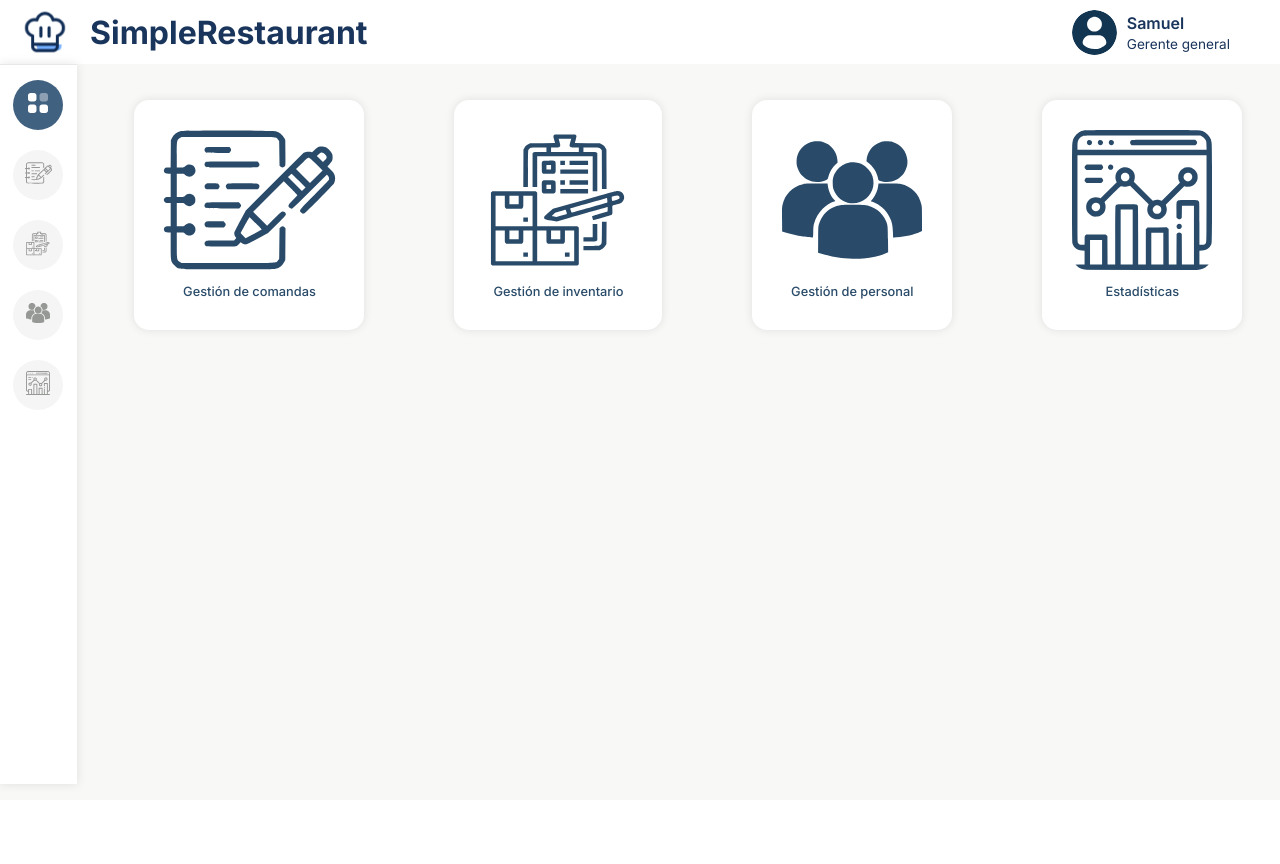
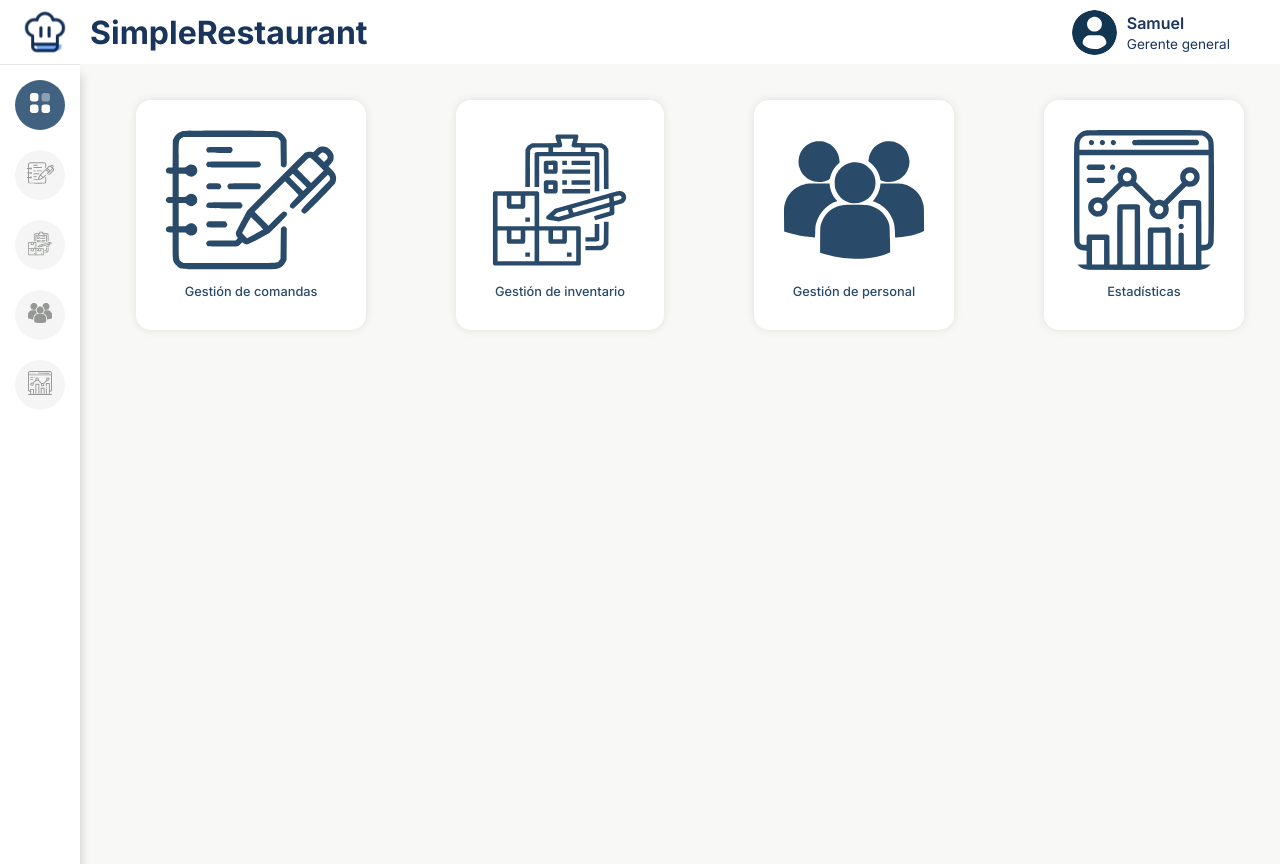
Before and after one commit to LNorza/Simple-Restaurant, a React (Vite) app in the folder web/: page /home in a window 1280 px wide. Before the commit the page ends 810 px from the top, so only its background shows below. Built offline with nearby package versions, Linux system fonts and the light colour scheme.

Commit message:
Added table to analitycs page

```diff
--- a/web/src/components/card/card.css
+++ b/web/src/components/card/card.css
@@ -4,7 +4,7 @@
 	border-radius: 15px;
 	padding: 20px 30px;
 	background-color: var(--white);
-    box-shadow: 0px 0px 10px 0px rgba(0, 0, 0, 0.1);
+	box-shadow: 0px 0px 10px 0px rgba(0, 0, 0, 0.2);
 }
 
 .card-title {
--- a/web/src/components/charts/PieChart.jsx
+++ b/web/src/components/charts/PieChart.jsx
@@ -22,7 +22,7 @@ export const PieChart = () => {
 				},
 			},
 		],
-        colors: ["#1B7FE9", "#E9951B", "#76E91B", "#E91BE6", "#E9371B"], // Puedes agregar más colores según sea necesario
+		colors: ["#6f8cae", "#416180", "#294b69", "#123552", "#0a1e2f"],
 		plotOptions: {
 			pie: {
 				dataLabels: {
--- a/web/src/components/navbar/navbar.css
+++ b/web/src/components/navbar/navbar.css
@@ -1,10 +1,11 @@
 .navbar {
 	background-color: var(--white);
-    width: 6%;
-    height: 90vh;
+	width: 80px;
+	height: auto;
 	padding: 15px;
 	border-top: 1px solid #e9e7e7;
-    box-shadow: 0px 0px 10px 0px rgba(0, 0, 0, 0.1);
+	box-shadow: 0px 10px 10px 0px rgba(0, 0, 0, 0.2);
+	min-height: 100vh;
 }
 
 .navbar ul {
@@ -47,30 +48,6 @@
 	background-color: var(--DarkSlateBlue);
 }
 
-/* .router-link-exact-active,
-nav a.router-link-exact-active:hover {
-	color: var(--white);
-	background-color: var(--white);
-	box-shadow: 2px 2px 2px 1px rgba(0, 0, 0, 0.2);
-}
-
-.router-link-exact-active img,
-nav a.router-link-exact-active:hover img {
-	filter: none;
-}
-
-nav a:not(.router-link-exact-active):hover {
-	transition: all 0.5s ease-in-out;
-	color: var(--white);
-	background-color: var(--white);
-	filter: brightness(85%);
-	box-shadow: 2px 2px 2px 1px rgba(0, 0, 0, 0.2);
-}
-
-nav a:not(.router-link-exact-active):hover img {
-	filter: none;
-} */
-
 @media (min-width: 427px) and (max-width: 769px) {
 	.navbar {
 		width: 10%;
--- a/web/src/pages/admin-page/admin-page.css
+++ b/web/src/pages/admin-page/admin-page.css
@@ -1,12 +1,12 @@
 .admin-page {
-	background-color: #f8f8f7;
 	height: 100vh;
+	min-height: 100vh;
 }
 
 .menu-container {
 	display: flex;
 	gap: 20px;
-	height: 90vh;
+	background-color: #f8f8f7;
 }
 
 .principal-container {
--- a/web/src/pages/analitycs/analitycs.css
+++ b/web/src/pages/analitycs/analitycs.css
@@ -16,3 +16,23 @@
 	grid-template-columns: repeat(2, 1fr);
 	gap: 10px;
 }
+
+.date-picker {
+	margin-right: 7px;
+	box-shadow: 0px 0px 10px 0px rgba(0, 0, 0, 0.2);
+}
+
+.analitycs-table-text {
+	margin: 0px 0px 0px 25px;
+}
+
+.analitycs-table-container {
+	background-color: var(--white);
+	height: 70%;
+	width: 98.2%;
+	margin: 0px 0px 35px;
+	padding: 0px 0px 35px;
+	border-radius: 12px;
+	border: 1px solid rgba(0, 0, 0, 0.091);
+	box-shadow: 0px 0px 10px 0px rgba(0, 0, 0, 0.1);
+}
--- a/web/src/pages/analitycs/analitycs.jsx
+++ b/web/src/pages/analitycs/analitycs.jsx
@@ -1,6 +1,7 @@
 import React from "react";
 import Header from "../../components/header/header.jsx";
 import Navbar from "../../components/navbar/navbar.jsx";
+import {useEffect, useState} from "react";
 import {DatePicker} from "antd";
 import {arrayAnalitycs} from "../../utilities/arrayCardsAnalitycs.js";
 import {DefaultCard} from "../../components/card/card.jsx";
@@ -24,8 +25,9 @@ export function AnalitycsPage() {
 						<div>
 							<h2>Estadísticas</h2>
 						</div>
-                        <div className="input-container">
+						<div>
 							<DatePicker.RangePicker
+								className="date-picker"
 								onChange={handleDateRangeChange}
 							/>
 						</div>
@@ -49,7 +51,21 @@ export function AnalitycsPage() {
 						<PieChart />
 					</div>
 
-                    <div className="table-container">Table</div>
+					<div className="analitycs-table-text">
+						<h2>Platillos más vendidos</h2>
+					</div>
+
+					<div className="analitycs-table-container">
+						<div className="tabla">
+							<div className="tabla-encabezado">
+								<div className="texto-encabezado">Platillo</div>
+								<div className="texto-encabezado">Precio</div>
+								<div className="texto-encabezado">Unidades</div>
+								<div className="texto-encabezado">Ventas</div>
+							</div>
+							<div className="contenedor-datos"></div>
+						</div>
+					</div>
 				</div>
 			</div>
 		</div>
--- a/web/src/pages/command-page/commands.css
+++ b/web/src/pages/command-page/commands.css
@@ -2,7 +2,3 @@
 	background-color: var(--Background);
 	height: 100vh;
 }
-
-.menu-container {
-	display: flex;
-}
--- a/web/src/pages/command-page/commands.jsx
+++ b/web/src/pages/command-page/commands.jsx
@@ -18,7 +18,7 @@ export function CommandsPage() {
 	return (
 		<div className="commands-page">
 			<Header />
-			<div>
+			<div className="menu-container">
 				<Navbar />
 			</div>
 		</div>
--- a/web/src/pages/inventory/inventory.jsx
+++ b/web/src/pages/inventory/inventory.jsx
@@ -6,7 +6,7 @@ export function InventoryPage() {
 	return (
 		<div className="inventory-page">
 			<Header />
-            <div>
+			<div className="menu-container">
 				<Navbar />
 			</div>
 		</div>
```
Lines whose indentation alone changed are shown as unchanged.
